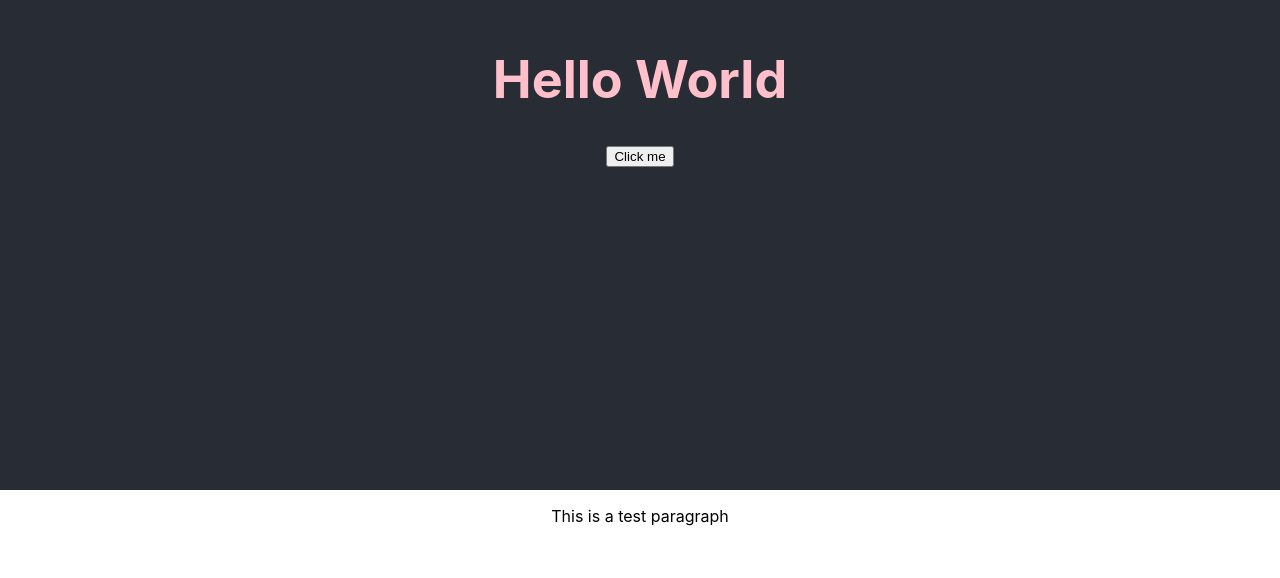
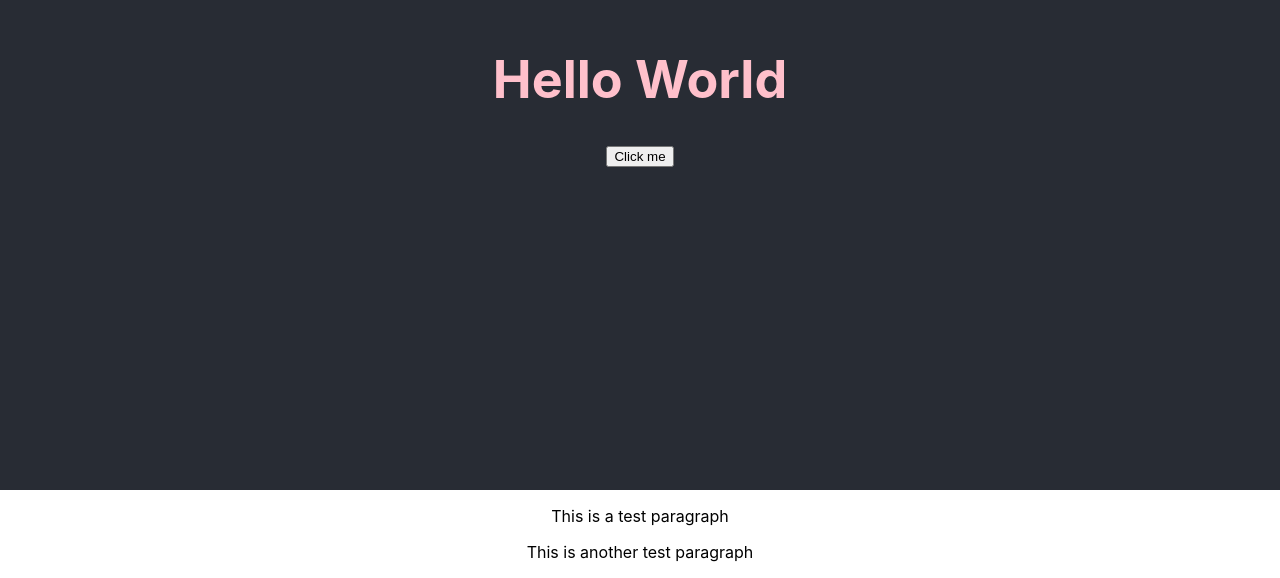
Before and after one commit to esmeG3/fullstack, a React (Create React App) app in the folder frontend/: page / in a window 1280 px wide. Shown: the part 310-888 px from the top of the page. Before the commit the page ends 852 px from the top, so only its background shows below. Built offline with nearby package versions, Linux system fonts and the light colour scheme.

Commit message:
added a test paragraph

```diff
--- a/frontend/src/App.js
+++ b/frontend/src/App.js
@@ -22,6 +22,7 @@ const handleButtonClick = async () => {
       <p>
         This is a test paragraph
       </p>
+      <p>This is another test paragraph</p>
     </div>
   );
 }
```
